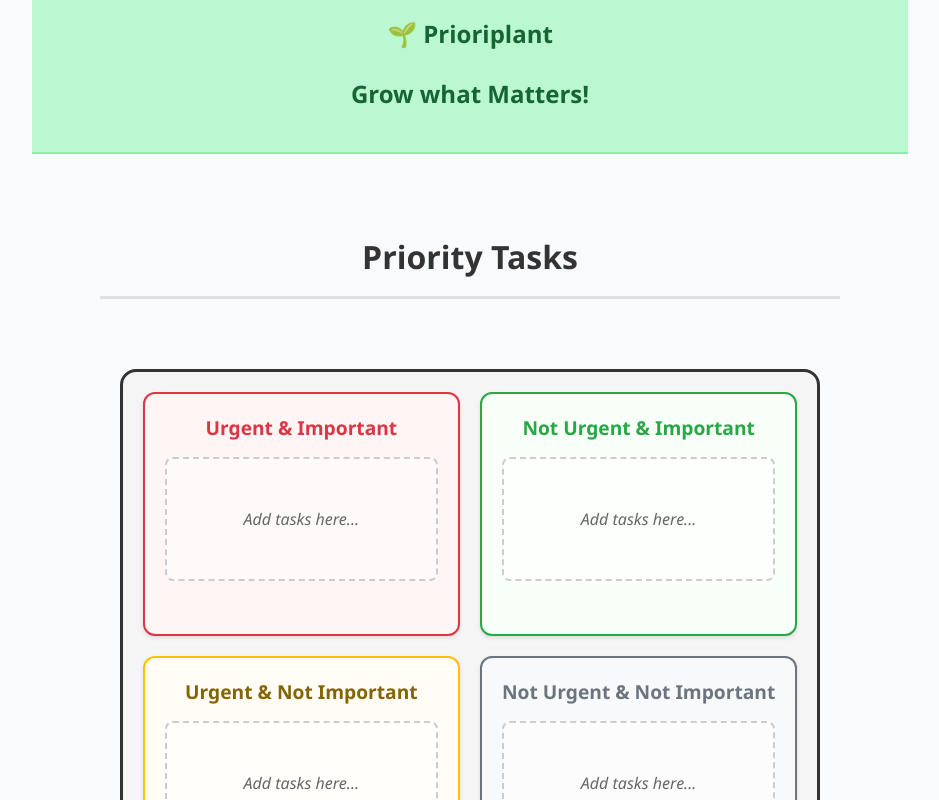
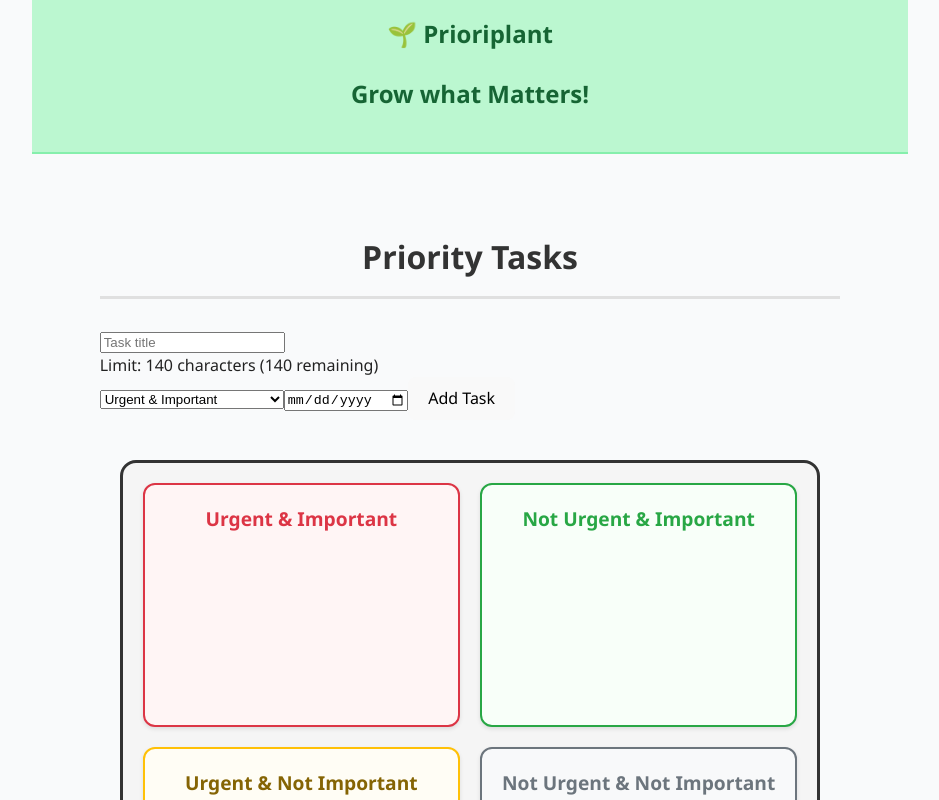
Before and after one commit to chknutson/JoC-Timer, a React (Vite) app: page / in a window 1280 px wide. Shown: the top 800 px of the page, without its empty margins (170-1109 px from the left). Built offline with nearby package versions, Linux system fonts and the light colour scheme.

Commit message:
added ability to see tasks in ui

```diff
--- a/package.json
+++ b/package.json
@@ -12,7 +12,8 @@
   "dependencies": {
     "@tailwindcss/vite": "^4.1.11",
     "react": "^19.1.0",
-    "react-dom": "^19.1.0"
+    "react-dom": "^19.1.0",
+    "react-hot-toast": "^2.5.2"
   },
   "devDependencies": {
     "@eslint/js": "^9.30.1",
--- a/src/App.tsx
+++ b/src/App.tsx
@@ -1,4 +1,6 @@
 import "./App.css";
+import { Toaster } from "react-hot-toast";
+
 
 import Header from "./components/Header";
 import PriorityGrid from "./components/PriorityGrid";
@@ -12,6 +14,7 @@ export default function App() {
       <Header />
       <main>
         <PriorityGrid />
+        <Toaster position="top-center" reverseOrder={false} />
         <GoalTracker />
         <Timer />
         <Plant />
--- a/src/components/PriorityGrid.tsx
+++ b/src/components/PriorityGrid.tsx
@@ -1,42 +1,187 @@
-import React from 'react';
-import './PriorityGrid.css';
+import React, { useState, useEffect } from "react";
+import { toast } from "react-hot-toast";
+import "./PriorityGrid.css";
+
+interface Task {
+  id: number;
+  title: string;
+  priority: string;
+  dueDate: string;
+  completed: boolean;
+}
 
 const PriorityGrid: React.FC = () => {
+  const [tasks, setTasks] = useState<Task[]>([]);
+  const [title, setTitle] = useState("");
+  const [priority, setPriority] = useState("Urgent & Important");
+  const [dueDate, setDueDate] = useState("");
+
+  // Celebration messages
+  const celebrateMessages = [
+    "🎉 Woohoo! Another one bites the dust!",
+    "💪 You crushed it!",
+    "🌟 Boom! Done and dusted!",
+    "🔥 On fire! Keep going!",
+    "🍪 Cookie time — you earned it!"
+  ];
+
+  // Load tasks from localStorage on mount
+  useEffect(() => {
+    const savedTasks = JSON.parse(localStorage.getItem("tasks") || "[]");
+    setTasks(savedTasks);
+  }, []);
+
+  // Save tasks to localStorage whenever they change
+  useEffect(() => {
+    localStorage.setItem("tasks", JSON.stringify(tasks));
+  }, [tasks]);
+
+  // Check if selected category is full (max 2 tasks per category)
+  const categoryFull =
+    tasks.filter((task) => task.priority === priority && !task.completed).length >= 2;
+
+  // Add a new task
+  const handleAddTask = (e: React.FormEvent) => {
+    e.preventDefault();
+
+    if (!title || !dueDate) return; // Must have title & date
+    if (tasks.length >= 10) return; // Total limit
+    if (categoryFull) {
+      toast.error(`You can only have 2 active tasks in "${priority}"`);
+      return;
+    }
+
+    const newTask: Task = {
+      id: Date.now(),
+      title,
+      priority,
+      dueDate,
+      completed: false
+    };
+
+    setTasks((prev) => [...prev, newTask]);
+    setTitle("");
+    setPriority("Urgent & Important");
+    setDueDate("");
+  };
+
+  // Delete a task
+  const handleDeleteTask = (id: number) => {
+    setTasks((prev) => prev.filter((task) => task.id !== id));
+  };
+
+  // Complete a task
+  const handleCompleteTask = (id: number) => {
+    setTasks((prev) =>
+      prev.map((task) => {
+        if (task.id === id) {
+          const nowCompleted = !task.completed;
+
+          // Only celebrate when marking as complete
+          if (nowCompleted) {
+            const message =
+              celebrateMessages[Math.floor(Math.random() * celebrateMessages.length)];
+            toast.success(message, {
+              duration: 2500,
+              style: { background: "#4caf50", color: "#fff", fontWeight: "bold" }
+            });
+          }
+
+          return { ...task, completed: nowCompleted };
+        }
+        return task;
+      })
+    );
+  };
+
+  // Render tasks for each priority (hide completed ones)
+  const renderTasksForPriority = (priorityLabel: string) => {
+    return tasks
+      .filter((task) => task.priority === priorityLabel && !task.completed) // ✅ hides completed
+      .map((task) => (
+        <div key={task.id} className="task-card">
+          <div>
+            <strong>{task.title}</strong>
+            <div className="task-date">{task.dueDate}</div>
+          </div>
+          <div className="task-actions">
+            <button onClick={() => handleCompleteTask(task.id)}>
+              Complete
+            </button>
+            <button onClick={() => handleDeleteTask(task.id)}>❌</button>
+          </div>
+        </div>
+      ));
+  };
+
   return (
     <div className="priority-container">
       <h2 className="priority-heading">Priority Tasks</h2>
+
+      {/* Add Task Form */}
+      <form onSubmit={handleAddTask} className="add-task-form">
+        <input
+          type="text"
+          placeholder="Task title"
+          value={title}
+          onChange={(e) => setTitle(e.target.value)}
+          disabled={tasks.length >= 10}
+          maxLength={140}
+        />
+        <div className="char-info">
+          Limit: 140 characters ({140 - title.length} remaining)
+        </div>
+
+        <select
+          value={priority}
+          onChange={(e) => setPriority(e.target.value)}
+          disabled={tasks.length >= 10} // Always allow switching categories
+        >
+          <option>Urgent & Important</option>
+          <option>Not Urgent & Important</option>
+          <option>Urgent & Not Important</option>
+          <option>Not Urgent & Not Important</option>
+        </select>
+
+        <input
+          type="date"
+          value={dueDate}
+          onChange={(e) => setDueDate(e.target.value)}
+          disabled={tasks.length >= 10}
+        />
+
+        <button type="submit" disabled={tasks.length >= 10 || categoryFull}>
+          Add Task
+        </button>
+
+        {tasks.length >= 10 && (
+          <p className="limit-warning">Task limit reached (max 10 tasks)</p>
+        )}
+        {categoryFull && (
+          <p className="limit-warning">
+            Max 2 active tasks allowed in this category
+          </p>
+        )}
+      </form>
+
+      {/* Priority Grid */}
       <div className="priority-grid">
         <div className="grid-container">
-        {/* Urgent & Important */}
           <div className="grid-item urgent-important">
             <h3>Urgent & Important</h3>
-          <div className="task-placeholder">
-            <p>Add tasks here...</p>
+            {renderTasksForPriority("Urgent & Important")}
           </div>
-        </div>
-
-        {/* Not Urgent & Important */}
           <div className="grid-item not-urgent-important">
             <h3>Not Urgent & Important</h3>
-          <div className="task-placeholder">
-            <p>Add tasks here...</p>
+            {renderTasksForPriority("Not Urgent & Important")}
           </div>
-        </div>
-
-        {/* Urgent & Not Important */}
           <div className="grid-item urgent-not-important">
             <h3>Urgent & Not Important</h3>
-          <div className="task-placeholder">
-            <p>Add tasks here...</p>
+            {renderTasksForPriority("Urgent & Not Important")}
           </div>
-        </div>
-
-        {/* Not Urgent & Not Important */}
           <div className="grid-item not-urgent-not-important">
             <h3>Not Urgent & Not Important</h3>
-          <div className="task-placeholder">
-            <p>Add tasks here...</p>
-          </div>
+            {renderTasksForPriority("Not Urgent & Not Important")}
           </div>
         </div>
       </div>
```
Also changed, not shown: 1 other file (tests, documents, lock files or other folders). Lines whose indentation alone changed are shown as unchanged.
